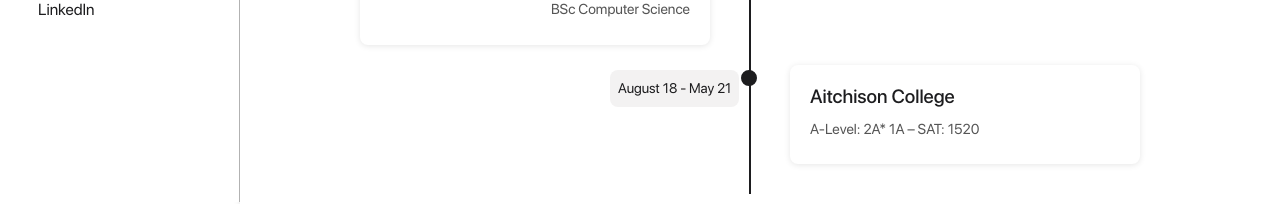
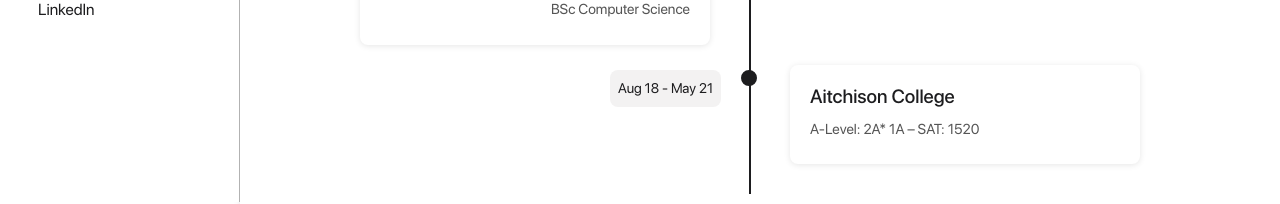
Before and after one commit to AhmadUmar6/Portfolio, a React (Create React App) app: page /about in a window 1280 px wide. Shown: the part 598-802 px from the top of the page. Built offline with nearby package versions, Linux system fonts and the light colour scheme; a web font is replaced by a local one.

Commit message:
fixed date

```diff
--- a/src/components/About.js
+++ b/src/components/About.js
@@ -24,7 +24,7 @@ const About = () => {
             </div>
           </div>
           <div className="timeline-item">
-            <div className="date">August 18 - May 21</div>
+            <div className="date">Aug 18 - May 21</div>
             <div className="content">
               <h3>Aitchison College</h3>
               <p>A-Level: 2A* 1A – SAT: 1520</p>
```
